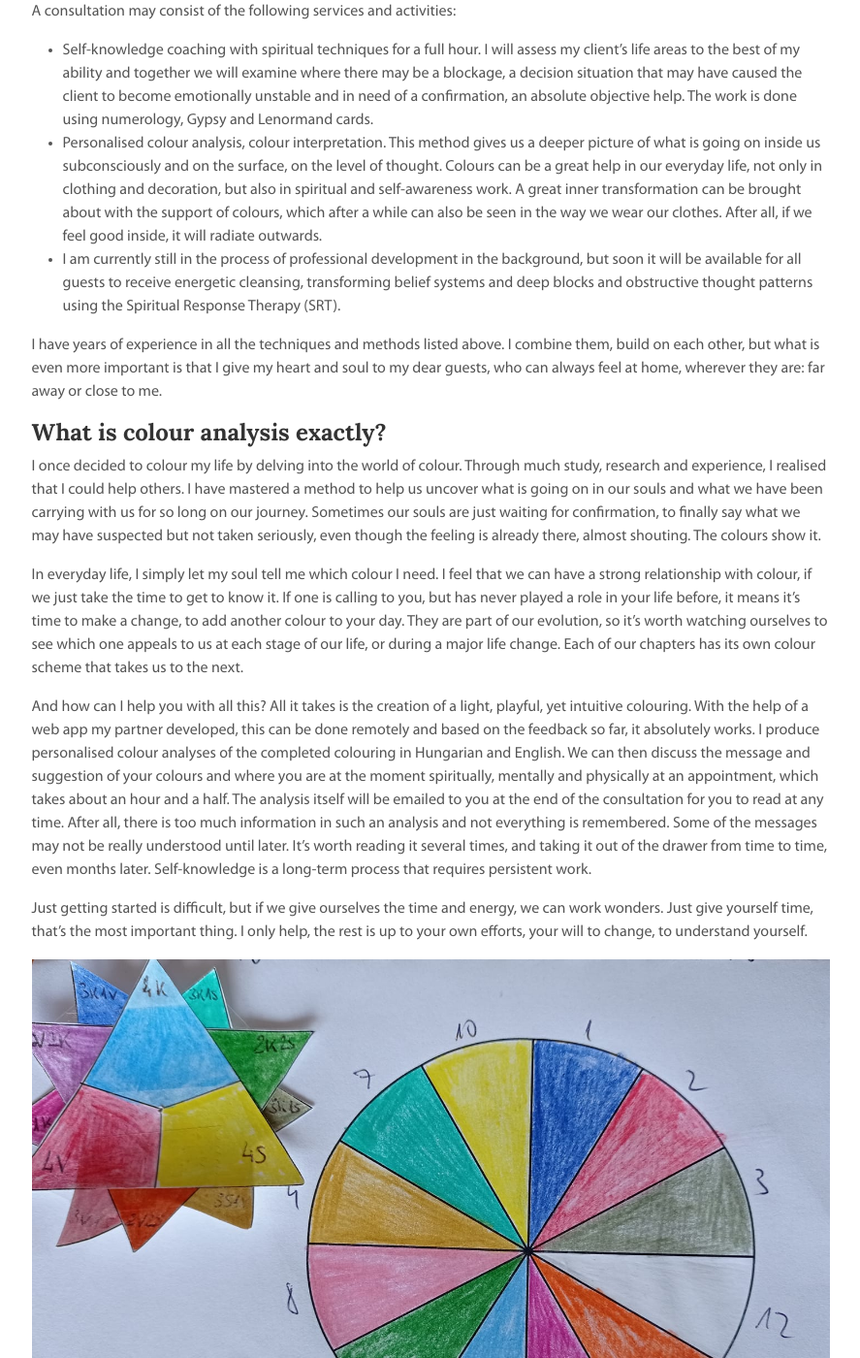
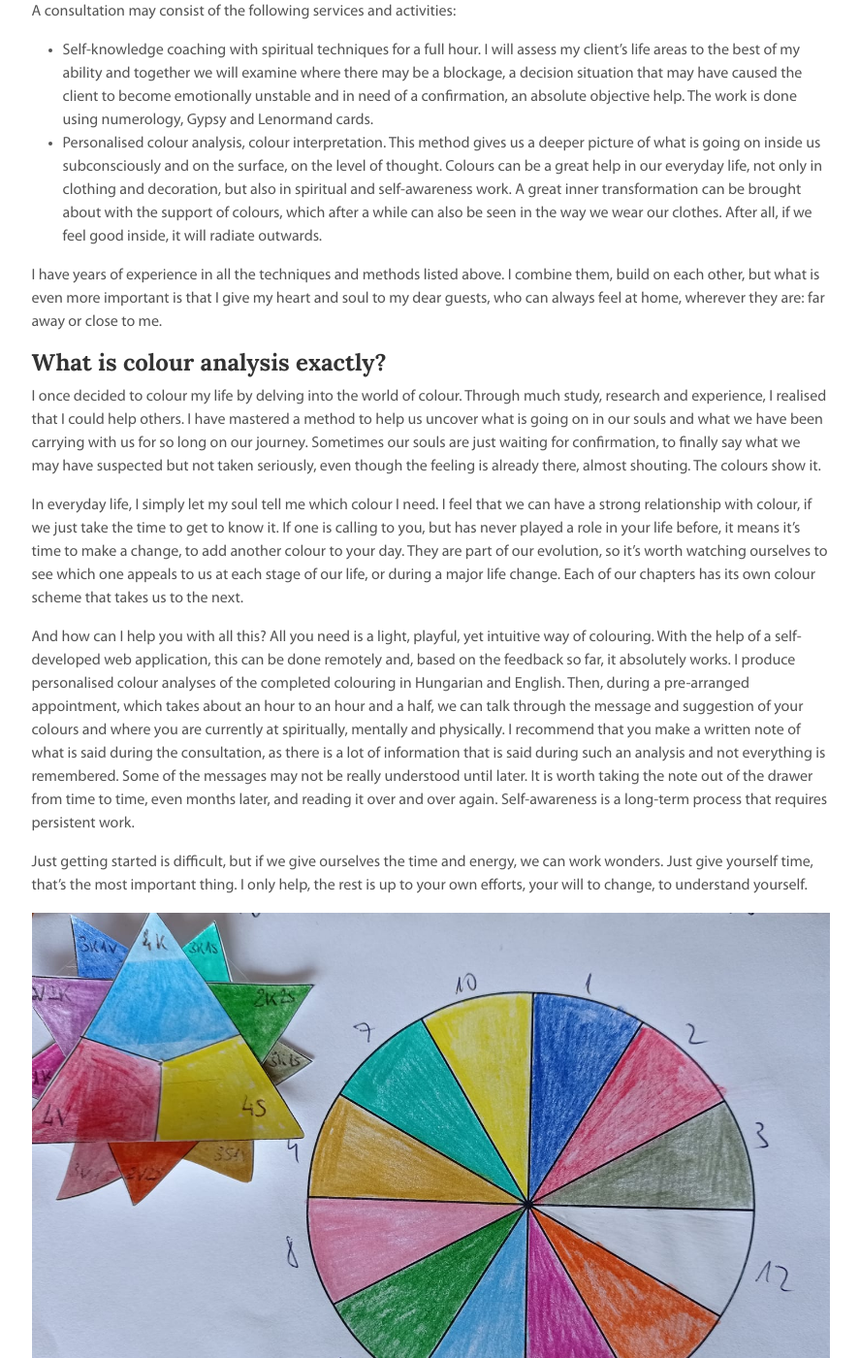
Before and after one commit to bolyosaniko/bolyosaniko.github.io, a Jekyll site: the page built from work_en.markdown, in a window 1280 px wide and 1400 px high, scrolled down 1223 px. Shown: the whole window at 97% size, without its empty margins (196-1083 px from the left). Built offline with Jekyll 4.4.1, drawn with Linux system fonts in a browser that asks for light colours.

Commit message:
modify work page

```diff
--- a/work_en.markdown
+++ b/work_en.markdown
@@ -17,7 +17,6 @@ Whether it is a face-to-face or online consultation, it is important that it tak
 A consultation may consist of the following services and activities:
 * Self-knowledge coaching with spiritual techniques for a full hour. I will assess my client's life areas to the best of my ability and together we will examine where there may be a blockage, a decision situation that may have caused the client to become emotionally unstable and in need of a confirmation, an absolute objective help. The work is done using numerology, Gypsy and Lenormand cards.
 * Personalised colour analysis, colour interpretation. This method gives us a deeper picture of what is going on inside us subconsciously and on the surface, on the level of thought. Colours can be a great help in our everyday life, not only in clothing and decoration, but also in spiritual and self-awareness work. A great inner transformation can be brought about with the support of colours, which after a while can also be seen in the way we wear our clothes. After all, if we feel good inside, it will radiate outwards.
-* I am currently still in the process of professional development in the background, but soon it will be available for all guests to receive energetic cleansing, transforming belief systems and deep blocks and obstructive thought patterns using the Spiritual Response Therapy (SRT).
 
 I have years of experience in all the techniques and methods listed above. I combine them, build on each other, but what is even more important is that I give my heart and soul to my dear guests, who can always feel at home, wherever they are: far away or close to me.
 
@@ -28,7 +27,7 @@ I once decided to colour my life by delving into the world of colour. Through mu
 
 In everyday life, I simply let my soul tell me which colour I need. I feel that we can have a strong relationship with colour, if we just take the time to get to know it. If one is calling to you, but has never played a role in your life before, it means it's time to make a change, to add another colour to your day. They are part of our evolution, so it's worth watching ourselves to see which one appeals to us at each stage of our life, or during a major life change. Each of our chapters has its own colour scheme that takes us to the next.
 
-And how can I help you with all this? All it takes is the creation of a light, playful, yet intuitive colouring. With the help of a web app my partner developed, this can be done remotely and based on the feedback so far, it absolutely works. I produce personalised colour analyses of the completed colouring in Hungarian and English. We can then discuss the message and suggestion of your colours and where you are at the moment spiritually, mentally and physically at an appointment, which takes about an hour and a half. The analysis itself will be emailed to you at the end of the consultation for you to read at any time. After all, there is too much information in such an analysis and not everything is remembered. Some of the messages may not be really understood until later. It's worth reading it several times, and taking it out of the drawer from time to time, even months later. Self-knowledge is a long-term process that requires persistent work.
+And how can I help you with all this? All you need is a light, playful, yet intuitive way of colouring. With the help of a self-developed web application, this can be done remotely and, based on the feedback so far, it absolutely works. I produce personalised colour analyses of the completed colouring in Hungarian and English. Then, during a pre-arranged appointment, which takes about an hour to an hour and a half, we can talk through the message and suggestion of your colours and where you are currently at spiritually, mentally and physically. I recommend that you make a written note of what is said during the consultation, as there is a lot of information that is said during such an analysis and not everything is remembered. Some of the messages may not be really understood until later. It is worth taking the note out of the drawer from time to time, even months later, and reading it over and over again. Self-awareness is a long-term process that requires persistent work.
 
 Just getting started is difficult, but if we give ourselves the time and energy, we can work wonders. Just give yourself time, that's the most important thing. I only help, the rest is up to your own efforts, your will to change, to understand yourself.
 
--- a/work_hu.markdown
+++ b/work_hu.markdown
@@ -17,7 +17,6 @@ Akár személyes, akár online konzultációról legyen szó, fontos, hogy az ny
 Egy konzultáció az alábbi szolgáltatásokból, tevékenységekből épülhet fel:
 * Önismereti coaching spirituális technikákkal egy teljes órában. A legjobb tudásom szerint felmérem a vendégem életterületeit, együtt megvizsgáljuk hol lehet elakadás, döntéshelyzet, amely miatt a vendég érzelmileg elbizonytalanodhatott és egy megerősítésre, egy abszolút objektív segítségre van szükség. A munka numerológia, cigány- és Lenormand kártyák felhasználásával zajlik.
 * Egyénre szabott színelemzés, színtolmácsolás. Ez a módszer egy mélyebb képet ad arról, hogy mi zajlik bennünk tudatalatti, illetve a felszínen, gondolati síkon. A színek nagy segítőink lehetnek a mindennapokban, nem csak viseletben, dekorációban, hanem lelki, önismereti munka során is. Nagy belső átalakulás vihető végbe a színek támogatásával, amely egy idő után már a viseletünkben is meglátszódhat. Hiszen, ha bent jól vagyunk, akkor ez kifelé is sugárzik.
-* Jelenleg még folyamatban lévő szakmai fejlődésben vagyok a hátterben, ám hamarosan elérhető lesz minden vendég számára az energetikai tisztítás, a hitrendszerek, illetve mély blokkok, akadályoztató gondolati minták átalakítása a spirituális válasz technika (SVT) segítségével.
 
 Minden fent felsorolt technikában, módszerben több éves gyakorlattal, tapasztalattal rendelkezem. Ezeket kombinálom, egymásra építem, de ami még ennél is fontosabb, hogy a szívemből-lelkemből adok a kedves vendégeimnek, akik hozzám mindig egy kicsit haza jönnek, ahol otthon érezhetik magukat, bárhol is legyenek: távol vagy közel hozzám.
 
@@ -28,7 +27,7 @@ Egyszer eldöntöttem, hogy beszínesítem az életem azáltal, hogy belemélyed
 
 A mindennapi életben egyszerűen csak hagyom, hogy a lelkem jelezze, hogy melyik színre van éppen szükségem. Úgy érzem, hogy a színekkel is lehetünk erős kapcsolatban, csak adjunk időt az ismerkedésre! Ha valamelyik hívogat, de azelőtt még sosem játszott szerepet az életünkben, akkor az azt jelenti, hogy ideje változtatnunk, újabb színnel megfűszerezni a napjainkat. Részesei a fejlődésünknek, így érdemes figyelni önmagunkat, hogy egyes életszakaszunkban, vagy egy nagyobb életbeli változás során melyik az, amelyik vonz bennünket. Minden fejezetünknek megvan a maga színvilága, amely elkísér minket a következőhöz.
 
-És hogy hogyan tudok mindezzel Neked segíteni? Csupán egy könnyed, játékos, de mégis intuitív módon elkészített színezés elkészítésére van szükség. Egy saját fejlesztésű webes applikáció segítségével ez távolról is megoldható, és az eddigi visszajelzések alapján abszolút működik. A elkészült színezésből személyre szóló színelemzéseket készítek magyar és angol nyelven. Ezután egy megbeszélt időpont alkalmával, ami kb. egy-másfél óra, tudjuk átbeszélni a színeid üzenetét, sugallatát, és hogy merre tartasz jelenleg lelkileg, mentálisan és fizikailag egyaránt. Az elemzést magát a konzultáció végén e-mailben továbbítom Neked, hogy bármikor átolvashasd. Hiszen egy ilyen elemzés alkalmával túl sok információ hangzik el, és nem mindenre emlékszik az ember. Lehet, hogy valamelyik üzenetet csak később értjük meg igazán. Érdemes többször átolvasni, és időközönként elővenni a fiókból hónapok múltán is. Az önismeret egy hosszantartó, kitartó munkát igénylő folyamat.
+És hogy hogyan tudok mindezzel Neked segíteni? Csupán egy könnyed, játékos, de mégis intuitív módon elkészített színezésre van szükség. Egy saját fejlesztésű webes applikáció segítségével ez távolról is megoldható, és az eddigi visszajelzések alapján abszolút működik. Az elkészült színezésből személyre szóló színelemzéseket készítek magyar és angol nyelven. Ezután egy előre egyeztetett időpont során, ami kb. egy-másfél óra, tudjuk átbeszélni a színeid üzenetét, sugallatát, és hogy merre tartasz jelenleg lelkileg, mentálisan és fizikailag egyaránt. Javaslom, hogy a konzultáció alatt elhangzottakról készíts írásos jegyzetet magadnak, hiszen egy ilyen elemzés alkalmával sok információ hangzik el, és nem mindenre emlékszik az ember. Lehet, hogy valamelyik üzenetet csak később értjük meg igazán. Érdemes a jegyzetet időközönként elővenni a fiókból hónapok múltán is és többször átolvasni. Az önismeret egy hosszantartó, kitartó munkát igénylő folyamat.
 
 Csak elindulni nehéz, de ha szánunk magunkra időt és energiát, akkor csodákra vagyunk képesek! Csak adjunk magunknak időt, ez a legfontosabb! Én csak segítek, a többi a Te saját erőfeszítéseiden, akaratodon múlik, hogy szeretnél-e változtatni, megérteni önmagad.
 
```
